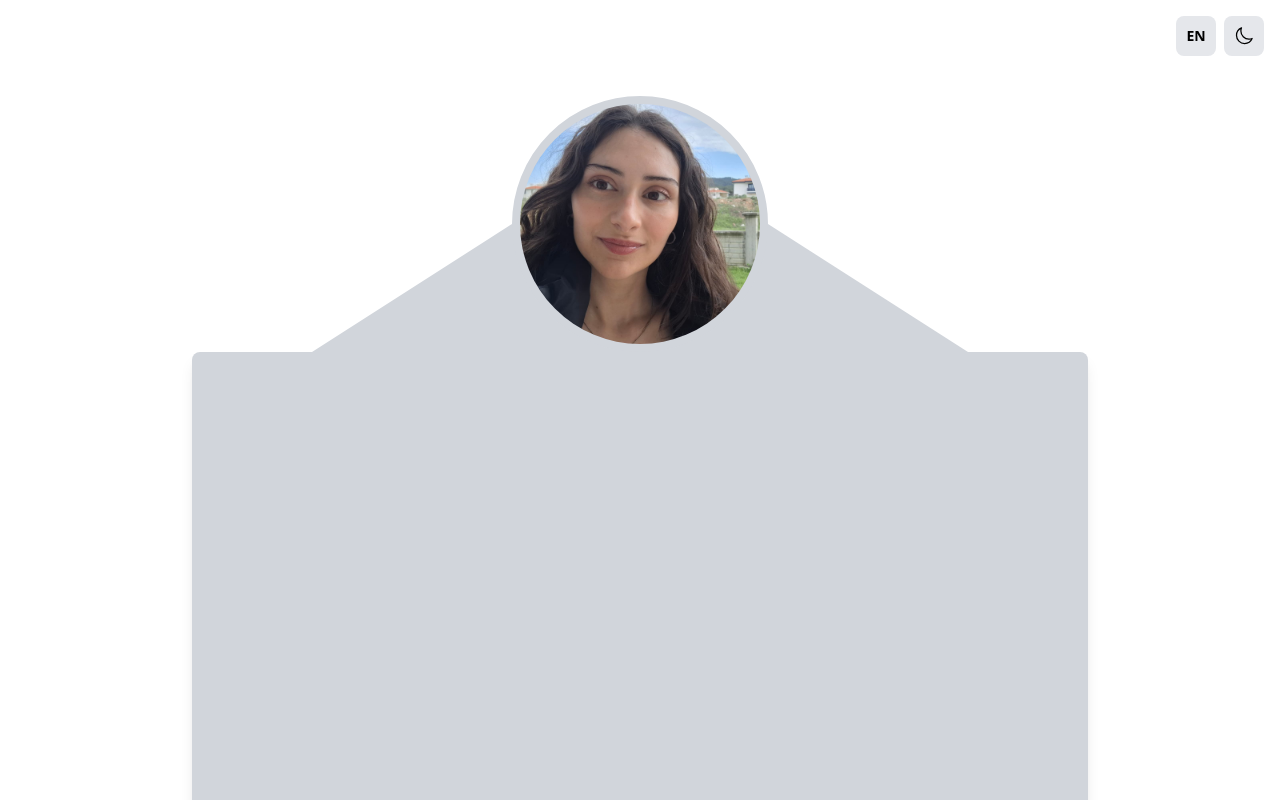
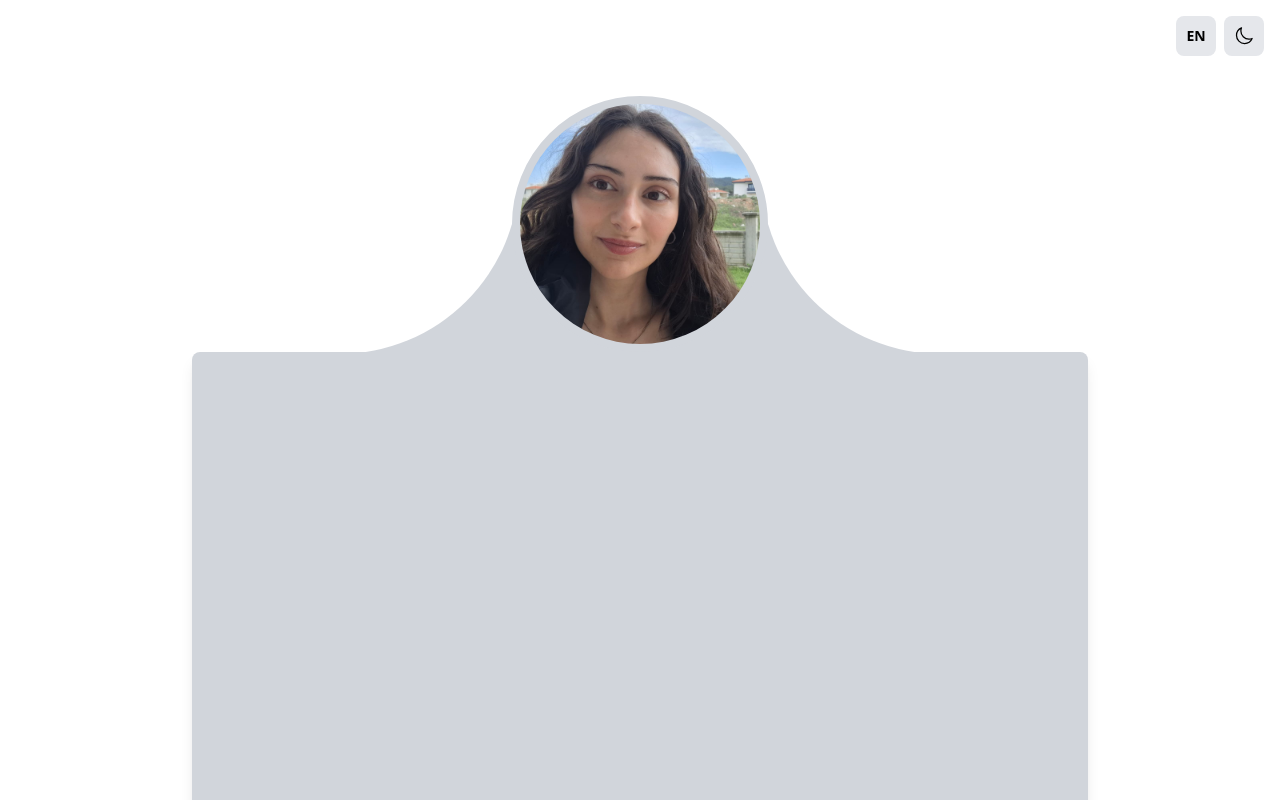
Before and after one commit to slnuygn/hi-im-selin, a Next.js app in the folder frontend/: page / in a window 1280 px wide. Shown: the top 800 px of the page. Built offline with nearby package versions, Linux system fonts and the light colour scheme.

Commit message:
Enhance RotatingAvatar component by adding SVG masks for triangle shapes and utilizing useId for unique identifiers

```diff
--- a/frontend/components/RotatingAvatar.tsx
+++ b/frontend/components/RotatingAvatar.tsx
@@ -1,6 +1,6 @@
 'use client'
 
-import { useState, useEffect, useCallback } from 'react'
+import { useState, useEffect, useCallback, useId } from 'react'
 import Image from 'next/image'
 
 interface AvatarProps {
@@ -11,6 +11,8 @@ interface AvatarProps {
 export default function RotatingAvatar({ images, interval = 10000 }: AvatarProps) {
   const [currentIndex, setCurrentIndex] = useState(0)
   const [isTransitioning, setIsTransitioning] = useState(false)
+  const rightTriangleMaskId = useId().replace(/:/g, '')
+  const leftTriangleMaskId = useId().replace(/:/g, '')
 
   const goToNextImage = useCallback(() => {
     setIsTransitioning(true)
@@ -35,7 +37,25 @@ export default function RotatingAvatar({ images, interval = 10000 }: AvatarProps
         <div className="absolute bottom-0 left-1/2 -translate-x-1/2 z-0">
           <div className="flex items-end gap-0" style={{ transform: 'translateX(0px)' }}>
             {/* Right triangle (facing right, right angle at bottom-left) */}
-            <div className="w-0 h-0 border-solid border-b-[128px] border-l-[200px] border-b-gray-300 dark:border-b-gray-700 border-l-transparent"></div>
+            <div className="relative" style={{ width: '200px', height: '128px' }}>
+              <svg
+                viewBox="0 0 200 128"
+                className="absolute inset-0 h-full w-full text-gray-300 dark:text-gray-700"
+                aria-hidden="true"
+              >
+                <defs>
+                  <mask id={`${rightTriangleMaskId}-cutout`}>
+                    <rect x="0" y="0" width="200" height="128" fill="white" />
+                    <circle cx="27" cy="-50" r="180" fill="black" />
+                  </mask>
+                </defs>
+                <polygon
+                  points="0,128 200,128 200,0"
+                  fill="currentColor"
+                  mask={`url(#${rightTriangleMaskId}-cutout)`}
+                />
+              </svg>
+            </div>
 
             {/* Rectangle */}
             <div
@@ -44,7 +64,25 @@ export default function RotatingAvatar({ images, interval = 10000 }: AvatarProps
             ></div>
 
             {/* Left triangle (mirrored on Y-axis, right angle at bottom-right) */}
-            <div className="w-0 h-0 border-solid border-b-[128px] border-r-[200px] border-b-gray-300 dark:border-b-gray-700 border-r-transparent"></div>
+            <div className="relative" style={{ width: '200px', height: '128px' }}>
+              <svg
+                viewBox="0 0 200 128"
+                className="absolute inset-0 h-full w-full text-gray-300 dark:text-gray-700"
+                aria-hidden="true"
+              >
+                <defs>
+                  <mask id={`${leftTriangleMaskId}-cutout`}>
+                    <rect x="0" y="0" width="200" height="128" fill="white" />
+                    <circle cx="173" cy="-50" r="180" fill="black" />
+                  </mask>
+                </defs>
+                <polygon
+                  points="0,128 200,128 0,0"
+                  fill="currentColor"
+                  mask={`url(#${leftTriangleMaskId}-cutout)`}
+                />
+              </svg>
+            </div>
           </div>
         </div>
 
```
